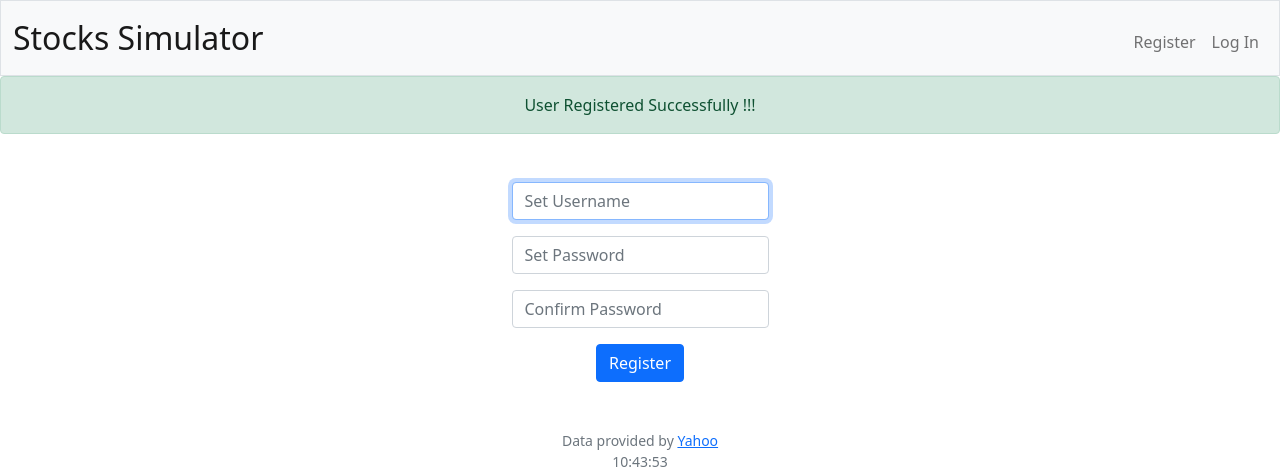
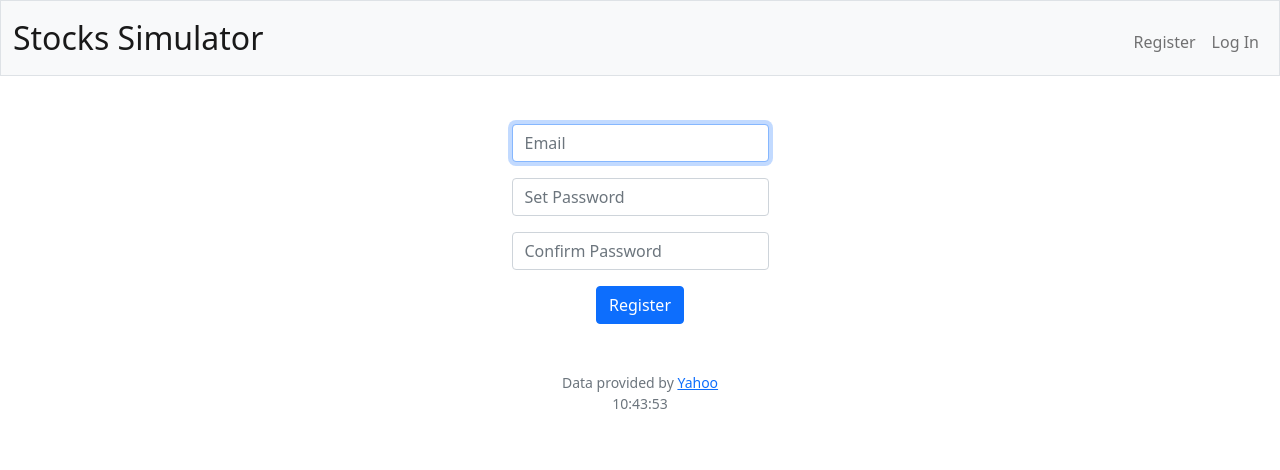
Before and after one commit to danishred/Stock_Simulator-Web-App, a Flask app: page /register in a window 1280 px wide. Shown: the top 470 px of the page. Run offline with Flask 3, Linux system fonts and the light colour scheme.

Commit message:
Project Stable

```diff
--- a/controller/user_controller.py
+++ b/controller/user_controller.py
@@ -1,11 +1,13 @@
 from decimal import Decimal
 from app import app
-from flask import json, flash, redirect, render_template, request, session
+from flask import json, jsonify, flash, redirect, render_template, request, session
 from helpers import apology, login_required, lookup, usd
 from werkzeug.security import check_password_hash, generate_password_hash
 import random
 from dotenv import load_dotenv # Allows loading environment variables
 from model.user_model import user_model
+import re
+
 
 # obj for user_model
 obj = user_model()
@@ -120,31 +122,30 @@ def buy():
 
         # Fetching latest details of current stock
         buystks = lookup(symbol.upper())
-        if buystks is None:
+        if buystks == None:
             return apology("invalid symbol")
 
-        if usrcsh < float(shares) * buystks["price"]:
+        if usrcsh < float(shares)*(buystks["price"]):
             return apology("insufficient funds")
+
 
         # Fetching shares bought before
         prevshr = obj.fetching_shares_bought(session["user_id"], symbol.upper())
 
         # Total previously bought share of the stock
-        liveshares = prevshr[0] if prevshr is not None else 0
+        liveshares = prevshr
 
         # Inserting stock details if bought first time
         if liveshares == 0:
             obj.insert_liveindex(session["user_id"], symbol.upper(), shares, buystks["price"])
 
-        # Ensure liveshares is initialized properly
-        if liveshares is None:
-            liveshares = 0
-
-        # Updating hisstory table for the current share bought
+        # Updating history table for the current share bought
         obj.insert_history(session["user_id"], symbol.upper(), shares, buystks["price"])
 
         # Updating total shares bought
         liveshares += int(shares)
+
+        # Update the liveindex with the new total shares
         obj.update_liveindex_shares(liveshares, session["user_id"], symbol.upper())
 
         # Debiting cash
@@ -251,16 +252,16 @@ def register():
     if request.method == "POST":
 
         # Fetching info provided by user
-        username = request.form.get("username")
+        email = request.form.get("email")
         password = request.form.get("password")
         confirmation = request.form.get("confirmation")
 
         # Performing checks
-        if obj.fetch_user_by_username(username):
+        if obj.fetch_user_by_username(email):
             return apology("username already exists")
 
-        if not username:
-            return apology("must provide username")
+        if not email:
+            return apology("must provide email")
 
         if not password:
             return apology("must provide password")
@@ -271,13 +272,36 @@ def register():
         if password != confirmation:
             return apology("Passwords do not match (case sensitive)")
 
+        # Normalize Email
+        email = email.lower()# Email validation
+
+        # Email validation
+        if len(email) < 3:
+            return apology("email must be at least 3 characters long")
+
+        if " " in email:
+            return apology("whitespace not allowed")
+
+        if not re.match(r"[^@]+@[^@]+\.[^@]+", email):
+            return apology("Please enter a valid E-mail")
+
+        # Password Validation
+        if " " in password:
+            return apology("whitespace not allowed")
+
+        pattern = r"^(?=.*[a-z])(?=.*[A-Z])(?=.*\d)(?=.*[@$!%*#?&])[A-Za-z\d@$!%*#?&]{8,}$"
+
+        if not re.match(pattern, password):
+            return apology("The password should contain at least one lowercase letter, one uppercase letter, one digit, and one special character")
+
         # Inserting user details in table
-        obj.insert_user(username, generate_password_hash(password))
+        obj.insert_user(email, generate_password_hash(password))
 
+        flash('User Registered Successfully !!!')
         return redirect("/")
+
     # Conditions for GET
     if request.method == "GET":
-        flash('User Registered Successfully !!!')
         return render_template("register.html")
 
 
@@ -303,23 +327,24 @@ def sell():
             return apology("missing shares")
 
         # Total shares of current stock
-        sharescnt = obj.fetch_liveindex_shares(session["user_id"], symbol.upper())
+        sharescnt = obj.fetch_user_shares(session["user_id"], symbol.upper())
         if not sharescnt:
             return apology("you don't own any shares of this stock")
 
-        if int(shares) > int(sharescnt[0]["liveshares"]):
+        if int(shares) > int(sharescnt):
             return apology("you don't possess that many shares")
 
         # Updating no. of shares possessed after selling
         sellstks = lookup(symbol.upper())
-        obj.update_liveindex_shares(int(sharescnt[0]["liveshares"]) - int(shares), session["user_id"], symbol.upper())
+        obj.update_liveindex_shares(int(sharescnt) - int(shares), session["user_id"], symbol.upper())
 
         # Updating history table for the current share sold
         obj.insert_history(session["user_id"], symbol.upper(), -int(shares), sellstks["price"])
 
         # Crediting cash in users account
-        usrcsh = obj.fetch_total_cash()
-        obj.update_user_cash(usrcsh + float(shares) * sellstks["price"], session["user_id"])
+        usrcsh = obj.fetch_total_cash(session["user_id"])
+        sell_price = Decimal(sellstks["price"])
+        obj.update_user_cash(usrcsh + Decimal(shares) * sell_price, session["user_id"])
 
         # Deleting shares that have 0 stocks
         obj.delete_zero_shares()
@@ -401,6 +426,7 @@ def changepass():
     password = request.form.get("password")
     confirmation = request.form.get("confirmation")
 
+    # Password Validation
     if not password:
         return apology("must provide password")
 
@@ -410,6 +436,14 @@ def changepass():
     if password != confirmation:
         return apology("Passwords do not match (case sensitive)")
 
+    if " " in password:
+        return apology("whitespace not allowed")
+
+    pattern = r"^(?=.*[a-z])(?=.*[A-Z])(?=.*\d)(?=.*[@$!%*#?&])[A-Za-z\d@$!%*#?&]{8,}$"
+
+    if not re.match(pattern, password):
+        return apology("The password should contain at least one lowercase letter, one uppercase letter, one digit, and one special character")
+
     # Updating user password
     obj.update_user_password(generate_password_hash(password), session["user_id"])
 
--- a/templates/login.html
+++ b/templates/login.html
@@ -7,7 +7,7 @@
 {% block main %}
     <form action="/login"  method="post">
         <div class="mb-3">
-            <input autocomplete="off" autofocus class="form-control mx-auto w-auto" id="username" name="username" placeholder="Username" type="text">
+            <input autocomplete="off" autofocus class="form-control mx-auto w-auto" id="username" name="username" placeholder="Email" type="text">
         </div>
         <div class="mb-3">
             <input class="form-control mx-auto w-auto" id="password" name="password" placeholder="Password" type="password">
--- a/templates/register.html
+++ b/templates/register.html
@@ -7,7 +7,7 @@
 {% block main %}
     <form action="/register" method="post">
         <div class="mb-3">
-            <input  autocomplete="off" autofocus class="form-control mx-auto w-auto" id="username" name="username" placeholder="Set Username" type="text">
+            <input  autocomplete="off" autofocus class="form-control mx-auto w-auto" id="username" name="email" placeholder="Email" type="text">
         </div>
         <div class="mb-3">
             <input minlength="8" class="form-control mx-auto w-auto" id="password" name="password" placeholder="Set Password" type="password">
```
Also changed, not shown: model/user_model.py (+10 -8 lines), templates/index.html (+3 -4 lines).
